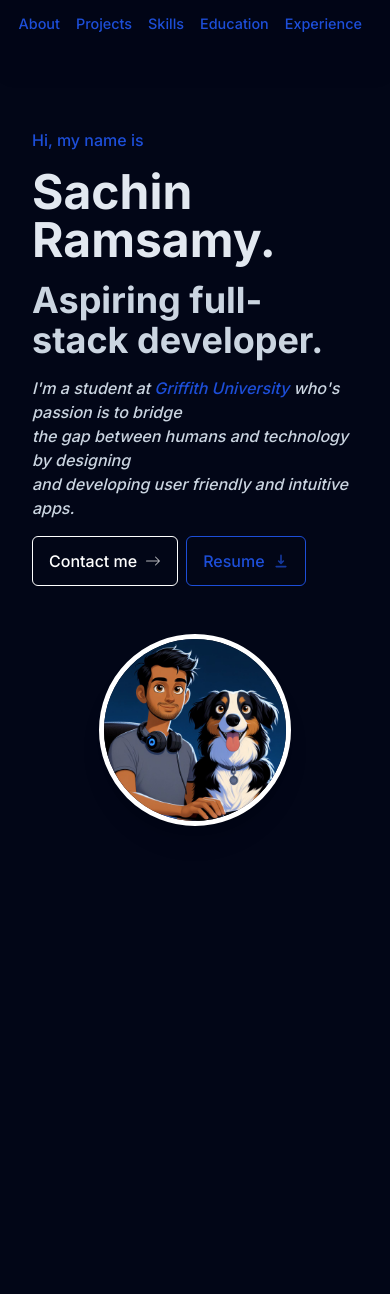
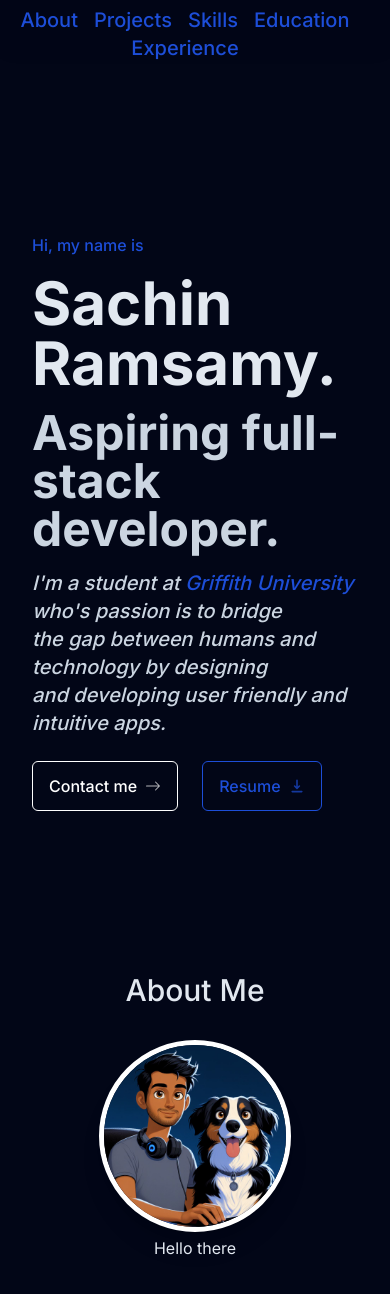
Before and after one commit to sramsamy/portfolio, a Next.js app: page / in a window 390 px wide. Shown: the top 1294 px of the page. Before the commit the page ends 938 px from the top, so only its background shows below. Built offline with nearby package versions, Linux system fonts and the light colour scheme.

Commit message:
Moved image to about section, increased responsivness

```diff
--- a/app/layout.tsx
+++ b/app/layout.tsx
@@ -16,7 +16,7 @@ export default function RootLayout({
 }) {
   return (
     <html lang="en">
-      <body className={`${inter.className} bg-slate-950 text-slate-200 relative pt-28 sm:pt-36`}>
+      <body className={`${inter.className} bg-slate-950 text-slate-200 relative`}>
         <Header />
         {children}
       </body>
--- a/app/page.tsx
+++ b/app/page.tsx
@@ -1,9 +1,13 @@
+import About from "@/components/about";
 import Intro from "@/components/intro";
+import SectionDivider from "@/components/section-divider";
+// import '../public/css/styles.css';
 
 export default function Home() {
   return (
-    <main className="px-4">
+    <main className="flex flex-col items-center px-4 ">
       <Intro />
+      <About />
     </main>
   )
 }
--- /dev/null
+++ b/components/about.tsx
@@ -0,0 +1,33 @@
+"use client";
+import React from 'react'
+import SectionHeading from './section-heading'
+import { motion } from 'framer-motion'
+import Image from "next/image";
+import introImage from "@/public/meAndBella.jpeg";
+
+export default function About() {
+    return (
+        <section className='mb-28 max-w-[45rem] text-center leading-8 sm:mb-40'>
+            <SectionHeading>About Me</SectionHeading>
+            <motion.div
+            initial={{ opacity: 0, scale: 0 }}
+            animate={{ opacity: 1, scale: 1 }}
+            transition={{ type: "spring", duration: 0.7 }}
+            className="mt-2 sm:mt-0"
+            >
+                <Image
+                    src={introImage}
+                    alt="cartoon photo of me and Bella"
+                    width="192"
+                    height="192"
+                    quality="95"
+                    priority={true}
+                    className="h-150 w-150 rounded-full object-cover border-[0.35rem] border-white shadow-xl md:mt-12 md:ml-12"
+                />
+            </motion.div>
+            <p>Hello there</p>
+            <p></p>
+
+        </section>
+    )
+}
--- a/components/header.tsx
+++ b/components/header.tsx
@@ -1,27 +1,26 @@
 "use client";
 
 import React from 'react';
-import  { motion } from 'framer-motion';
+import { motion } from 'framer-motion';
 import { links } from "@/lib/data";
 import Link from 'next/link';
 
 export default function Header() {
+
     return (
         <header className="z-[999] relative">
-            <motion.div className="fixed top-0 right-0 h-[4.5rem] w-full bg-slate-950 bg-opacity-80 shadow-lg shadow-black/[0.03] backdrop-blur-[0.5rem] sm:top-6 sm:h-[3.25rem] sm:w-[36rem] sm:rounded-full"
+            <motion.div className="absolute top-0 right-0 w-full bg-slate-950 bg-opacity-80 shadow-lg shadow-black/[0.03] backdrop-blur-[0.5rem] sm:h-[3.25rem] sm:w-[36rem] sm:rounded-full"
             initial={{ y: -100, opacity: 0 }}
-            animate = {{ y: 0, opacity: 1 }}
+            animate={{ y: 0, opacity: 1 }}
             >
-            </motion.div>
-
-            <nav className="flex fixed top-0 h-12 py-2 right-0 sm:top-[1.7rem] sm:h-[initial] sm:py-0">
-            <ul className='flex w-[22rem flex-wrap items-center justify-center gap-y-1 text-[0.9rem] font-medium text-blue-700 sm:w-[initial sm:flex-nowrap sm:gap-5 mr-5'>
+                <nav className="flex top-0 h-12 py-2 sm:h-[initial] sm:py-0 justify-end">
+                    <ul className='flex w-[22rem flex-wrap items-center justify-center gap-y-1 text-[0.9rem] font-medium text-blue-700 sm:w-[initial sm:flex-nowrap sm:gap-5 mr-5 text-xl'>
                         {links.map(link => (
                             <motion.li
                                 className='h-3/4 flex items-center justify-center'
                                 key={link.hash}
                                 initial={{ y: -100, opacity: 0 }}
-                    animate = {{ y: 0, opacity: 1 }}
+                                animate={{ y: 0, opacity: 1 }}
                             >
                                 <Link
                                     className='flex w-full items-center justify-center px-2 py-3 hover:text-blue-900 transition'
@@ -32,8 +31,8 @@ export default function Header() {
                             </motion.li>
                         ))}
                     </ul>
-
                 </nav>
+            </motion.div>
         </header>
     )
 }
--- a/components/intro.tsx
+++ b/components/intro.tsx
@@ -10,63 +10,61 @@ import { FiGithub, FiLinkedin,FiInstagram } from "react-icons/fi";
 
 export default function Intro() {
     return (
-        <section className="mb-28 text-left sm:mb:0 flex flex-col items-center justify-center sm:flex-row">
-            <div className="absolute left-0 w-16 hidden lg:flex pl-4 p">
+        <section className="h-screen mb-28 mt-4 pt-24 text-left sm:mb:0 sm:mt-4 flex flex-col justify-center sm:flex-row">
+            <motion.div className="absolute left-0 w-16 hidden xl:flex pl-4 p sm:mb-0 sm:mt-0"
+            initial={{ opacity: 0, y: -100 }}
+            animate={{ opacity: 1, y: 0 }}
+            transition={{ delay: 1 }}>
                 {/* Social Media Links */}
-                <div className="flex flex-col items-center space-y-4">
+                <div className="fixed mt-32 flex flex-col items-center space-y-4 pl-6">
                     {/* social media icons */}
-                    <a href="#" className="text-blue-700 p-2">
+                    <a href="https://www.linkedin.com/in/sachin-ramsamy/" target="_blank" className="text-2xl text-slate-400 p-2 outline-none focus:scale-110 hover:scale-110 hover:text-blue-700 hover:-translate-y-1 active:scale-105 transition">
                         <FiLinkedin />
                     </a>
-                    <a href="#" className="text-blue-700 p-2">
+                    <a href="https://github.com/sramsamy" target="_blank" className="text-2xl text-slate-400 p-2 outline-none focus:scale-110 hover:scale-110 hover:text-blue-700 hover:-translate-y-1 active:scale-105 transition">
                         <FiGithub />
                     </a>
-                    <a href="#" className="text-blue-700 p-2">
+                    <a href="https://www.instagram.com/sachinramsamy__/" target="_blank" className="text-2xl text-slate-400 p-2 outline-none focus:scale-110 hover:scale-110 hover:text-blue-700 hover:-translate-y-1 active:scale-105 transition">
                         <FiInstagram />
                     </a>
                 </div>
-            </div>
-            <div className="flex flex-col items-center sm:flex-row">
 
-                    <motion.h4 className="mb-10 mt-4 px-4 font-medium !leading-[1.5]"
+            </motion.div>
+            <div className="flex flex-col mt-28 sm:flex-row ">
+
+                    <motion.h1 className="mb-10 px-4 font-medium !leading-[1.5]"
                     initial={{ opacity: 0, y: 100 }}
                     animate={{ opacity: 1, y: 0 }}
                     >
                         <p className="text-blue-700 mb-4">Hi, my name is</p>
-                        <p className="text-slate-200 font-bold text-5xl mb-4"> Sachin Ramsamy.</p>
-                        <p className="text-slate-300 font-bold text-4xl mb-4"> Aspiring full-stack developer.</p>
-                        <span className="italic text-slate-300">I'm a student at <span className="text-blue-700">Griffith University</span> who's passion is to bridge<br /> the gap
+                        <p className="text-slate-200 font-bold text-6xl mb-4"> Sachin Ramsamy.</p>
+                        <p className="text-slate-300 font-bold text-5xl mb-4"> Aspiring full-stack developer.</p>
+                        <p className="italic text-slate-300 mb-4 text-xl">I'm a student at <span className="text-blue-700">Griffith University</span> who's passion is to bridge<br /> the gap
                         between humans and technology by designing<br /> and developing  user friendly and intuitive apps.
-                        </span>
+                        </p>
 
-                        <motion.div className="flex items-center sm:flex-row gap-2 text-s font-medium"
+                        <motion.div className="flex items-center sm:flex-row gap-6 text-s font-medium"
                         initial={{ opacity: 0, y: 100 }}
                         animate={{ opacity: 1, y: 0 }}
                         transition={{ delay: 0.1 }}>
-                            <Link href="#contact" className="group mt-4 flex items-center border border-white rounded-md text-white px-4 py-3 gap-2 outline-none focus:scale-110 hover:scale-110 hover:bg-slate-900 active:scale-105 transition">
+                            <Link href="#contact" className="group mt-2 flex items-center border border-white rounded-md text-white px-4 py-3 gap-2 outline-none focus:scale-110 hover:scale-110 hover:bg-black active:scale-105 transition">
                                 Contact me <BsArrowRight className="opacity-70 group-hover:translate-x-1" />
                             </Link>
-                            <a href="/Cirriculum Vitae of Sachin Ramsamy.pdf" download className="group mt-4 flex items-center text-blue-700 border border-blue-700 rounded-md px-4 py-3 gap-2 outline-none focus:scale-110 hover:scale-110 hover:bg-slate-900 active:scale-105 transition ">Resume <HiDownload className="opacity-70 group-hover:translate-y-1 transition" /></a>
+                            <a href="/Cirriculum Vitae of Sachin Ramsamy.pdf" download className="group mt-2 flex items-center text-blue-700 border border-blue-700 rounded-md px-4 py-3 gap-2 outline-none focus:scale-110 hover:scale-110 hover:text-blue-600 hover:border-blue-500 hover:bg-black active:scale-105 transition">Resume <HiDownload className="opacity-70 group-hover:translate-y-1 transition" /></a>
                         </motion.div>
-                    </motion.h4>
+                    </motion.h1>
 
-                    <motion.div
-                        initial={{ opacity: 0, scale: 0 }}
-                        animate={{ opacity: 1, scale: 1 }}
-                        transition={{ type: "spring", duration: 0.7 }}
-                        className="mt-2 sm:mt-0"
-                    >
-                        <Image
-                            src={introImage}
-                            alt="cartoon photo of me and Bella"
-                            width="192"
-                            height="192"
-                            quality="95"
-                            priority={true}
-                            className="h-150 w-150 rounded-full object-cover border-[0.35rem] border-white shadow-xl"
-                        />
-                    </motion.div>
             </div>
+            <motion.div className="my-[150px] mr-0 fixed flex-col right-0 xl:flex hidden pl-4 p"
+                initial={{ opacity: 0, y: -100 }}
+                animate={{ opacity: 1, y: 0 }}
+                transition={{ delay: 1 }}>
+                <div className="pb-32 fixed flex right-0 lg:flex rotate-90 ">
+                    <a href="mailto:sachin_drz125@hotmail.com" className="text-l text-slate-400 p-2 outline-none focus:scale-110 hover:scale-110 hover:text-blue-700 hover:-translate-y-1 active:scale-105 transition">
+                        sachin_drz125@hotmail.com
+                    </a>
+                </div>
+            </motion.div>
         </section>
     )
 }
--- /dev/null
+++ b/components/section-divider.tsx
@@ -0,0 +1,14 @@
+'use client';
+import React from 'react'
+import { motion } from 'framer-motion';
+
+export default function SectionDivider() {
+    return (
+        <motion.div className='my-24 h-16 w-1 rounded-full hideen sm:block'
+        initial={{ opacity: 0, y: 100 }}
+        animate={{ opacity: 1, y: 0 }}
+        transition={{ delay: 0.125 }}>
+
+        </motion.div>
+    );
+}
--- /dev/null
+++ b/components/section-heading.tsx
@@ -0,0 +1,13 @@
+import React from 'react'
+
+type SectionHeadingProps = {
+    children: React.ReactNode;
+}
+
+export default function SectionHeading({children}: SectionHeadingProps) {
+    return (
+        <div>
+            <h2 className='text-3xl font-medium text-slate-200 capitalize mb-8'>{children}</h2>
+        </div>
+    )
+}
--- /dev/null
+++ b/public/css/styles.css
@@ -0,0 +1,19 @@
+/* styles.css or your preferred CSS file */
+
+/* Ensure the body and HTML elements take full height of the viewport */
+body, html {
+  height: 100%;
+  margin: 0;
+  overflow: hidden; /* Prevent default scrolling behavior */
+}
+
+/* Enable scrolling for the main content */
+main {
+  overflow-y: auto; /* Enable vertical scrolling */
+  height: 100%; /* Ensure main takes full height of viewport */
+}
+
+/* Set each section to take full height of the viewport */
+section {
+  height: 100vh; /* Set height to viewport height */
+}
```
Lines whose indentation alone changed are shown as unchanged.
